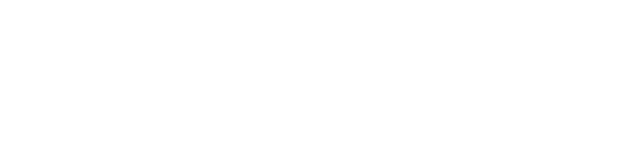
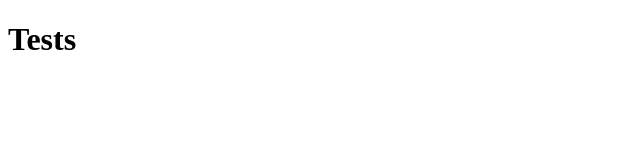
Before and after one commit to Vergeo/latihan-git-init, a plain HTML site: page index.html in a window 1280 px wide. Shown: the whole page, without its empty margins (0-640 px from the left). Drawn offline with Linux system fonts and the light colour scheme.

Commit message:
add something

```diff
--- a/index.html
+++ b/index.html
@@ -6,6 +6,6 @@
     <title>Test</title>
 </head>
 <body>
-
+    <h1>Tests</h1>
 </body>
 </html>
```
